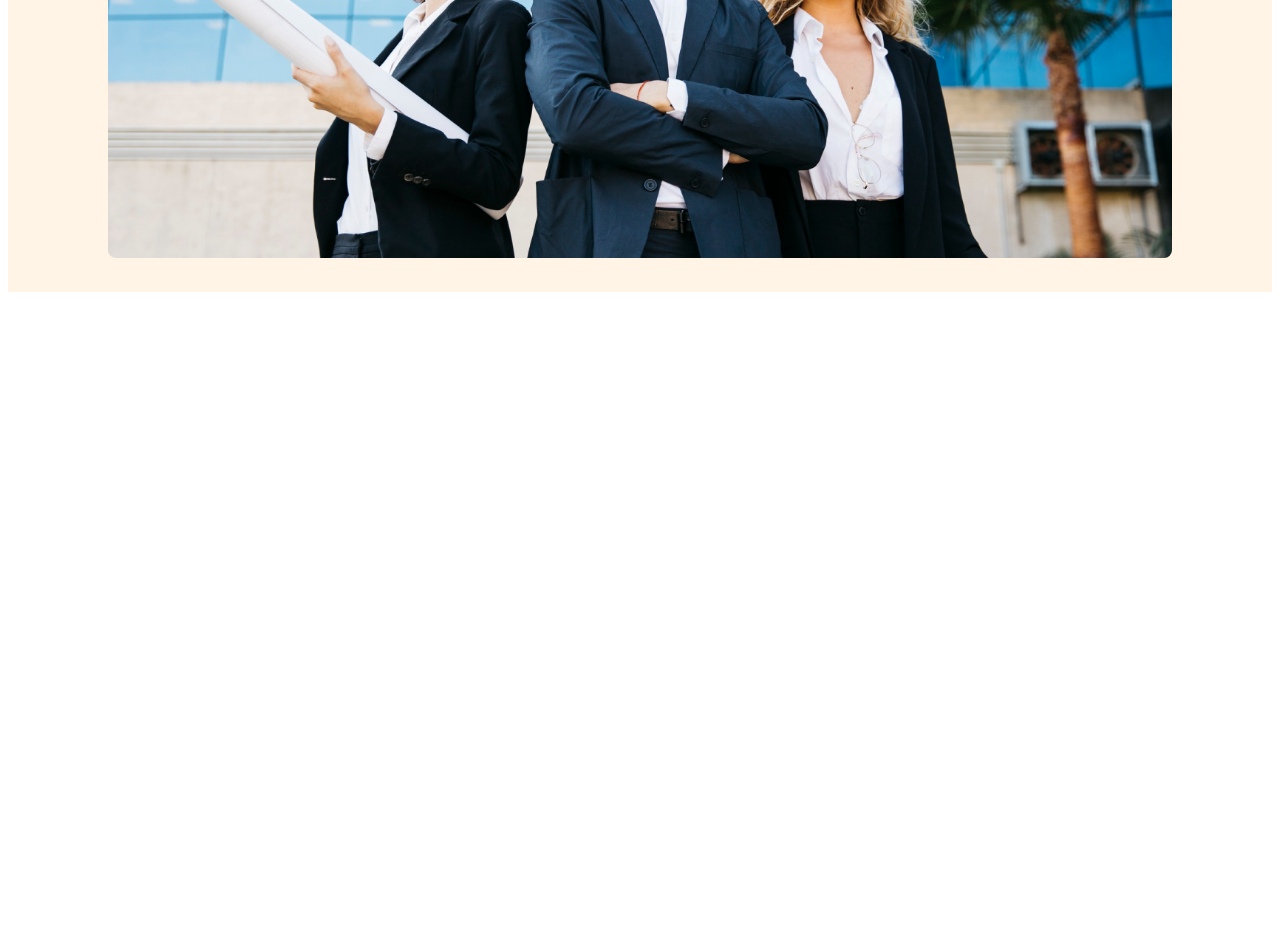
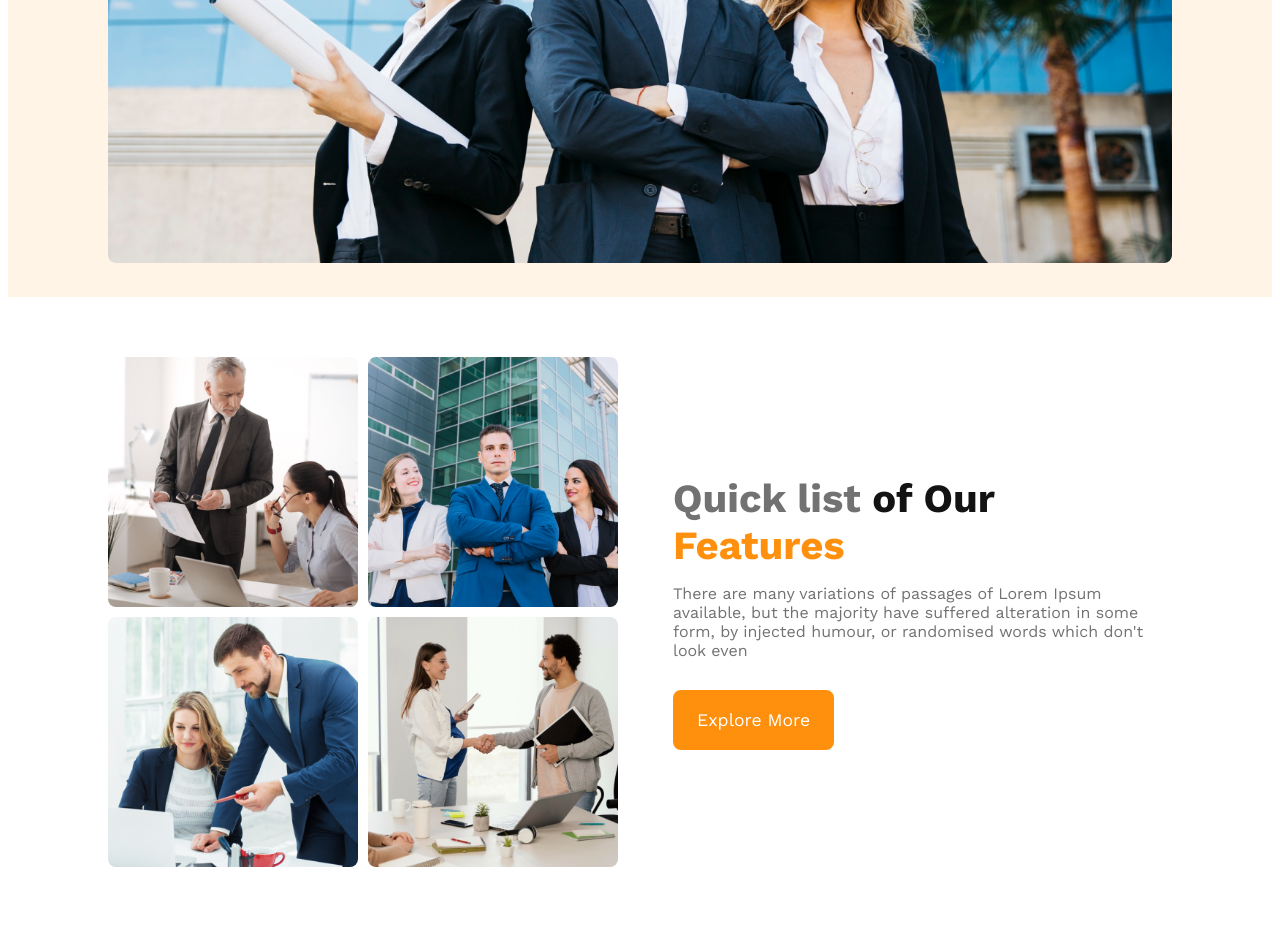
Before and after one commit to Moloy-Ghosh/responsive-g3-architect-website, a plain HTML site: page index.html in a window 1280 px wide. Shown: the part 803-1733 px from the top of the page. Before the commit the page ends 1103 px from the top, so only its background shows below. Drawn offline with nearby package versions, Linux system fonts and the light colour scheme.

Commit message:
quick list section html and design code

```diff
--- a/index.html
+++ b/index.html
@@ -23,10 +23,27 @@
             <h1 id="bnText" class="dark1">Brand New <br/>Group of Architects </h1>
             <p id="bnDes" class="dark3">There are many variations of passages of Lorem Ipsum available, but the majority have suffered alteration in<br/> some form, by injected humour, or randomised words which don't look even</p>
          </div>
-         <button id="emBtn">Explore More</button>
+         <button class="emBtn" id="hemBtn">Explore More</button>
          <img id="bannerImg" src="images/banner.png" alt=""/>
       </div>
     </header>
+    <!-- Main section started from here -->
+    <main>
+      <!-- Quick list section started -->
+       <section id="qlist">
+         <div id="qimg">
+            <img src="images/team1.png" alt=""/>
+            <img src="images/team2.png" alt=""/>
+            <img src="images/team3.png" alt=""/>
+            <img src="images/team4.png" alt=""/>
+         </div>
+         <div id="q">
+            <h2 id="quh" class="dark3">Quick list <span class="dark1">of Our</span><br/><span class="or">Features</span></h2>
+            <p id="qudes" class="dark3">There are many variations of passages of Lorem Ipsum available, but the majority have suffered alteration in some form, by injected humour, or randomised words which don't look even</p>
+            <button class="emBtn">Explore More</button>
+         </div>
+       </section>
+    </main>
 
 </body>
 </html>
--- a/style.css
+++ b/style.css
@@ -10,6 +10,18 @@
 }
 .dark3{
    color:#727272;
+}
+.or{
+   color:#FF900E;
+}
+.emBtn{
+   padding:20px 24px;
+   background-color:#FF900E;
+   color:#FFFFFF;
+   border:none;
+   border-radius:8px;
+   font-size:1.1rem;
+   font-weight:650px;
 }
 /* Header design */
 header{
@@ -47,15 +59,34 @@ header{
 #arc{
    text-align:center;
 }
-#emBtn{
-   padding:20px 24px;
-   background-color:#FF900E;
-   color:#FFFFFF;
-   border:none;
-   border-radius:8px;
+#hemBtn{
    margin-top:50px;
 }
-
+/* First part of main section design started from here */
+#qlist{
+   display:flex;
+   align-items:center;
+   padding:60px 100px;
+   gap:40px;
+}
+#qimg img{
+   width:100%;
+   border-radius:8px;
+}
+#qimg{
+   display:grid;
+   grid-template-columns:repeat(2,250px);
+   gap:10px;
+}
+#q>*{
+   margin:15px;
+}
+#quh{
+   font-size:2.5rem;
+}
+#qudes{
+   font-size:1rem;
+}
 
 /* Responsive design code started from here */
 @media screen and (max-width: 576px){
@@ -73,7 +104,7 @@ header{
    #bnText{
       font-size:2rem;
    }
-   #emBtn{
+   .emBtn{
       margin-top:25px;
    }
 }
```
